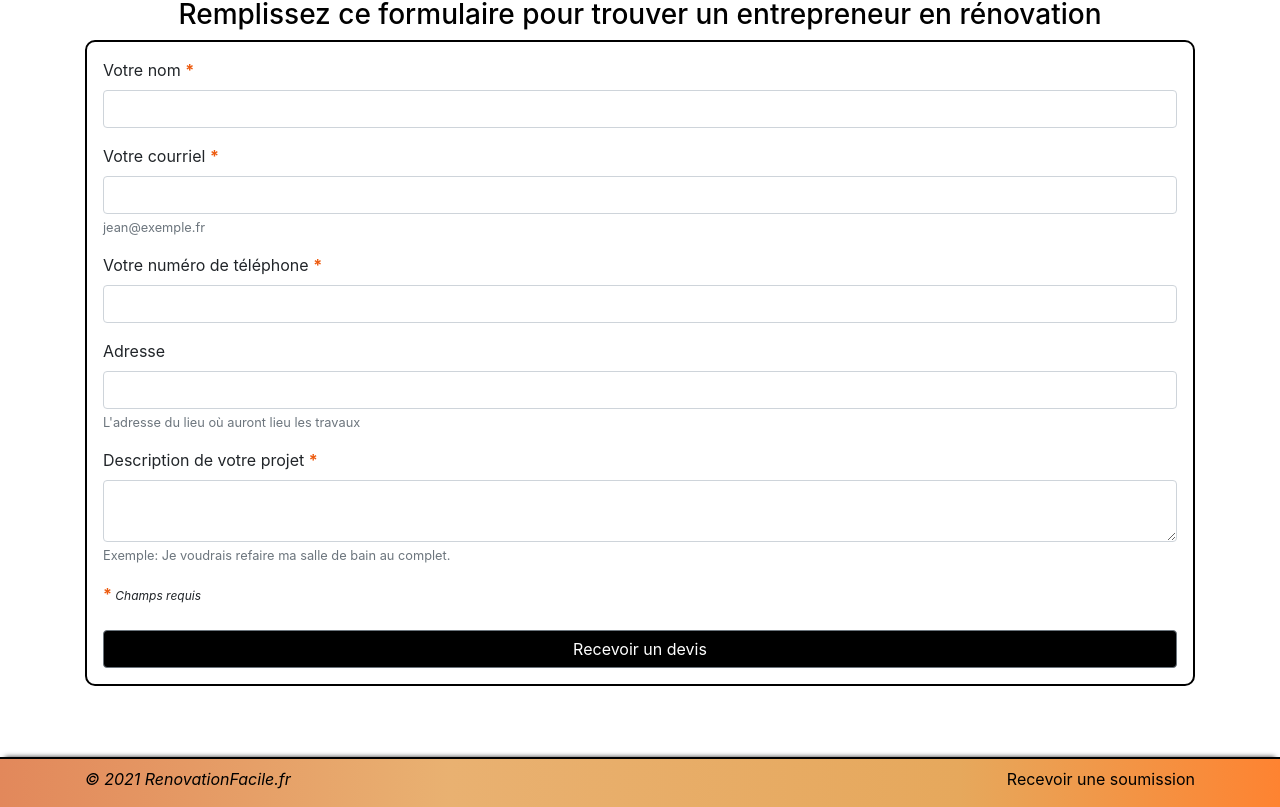
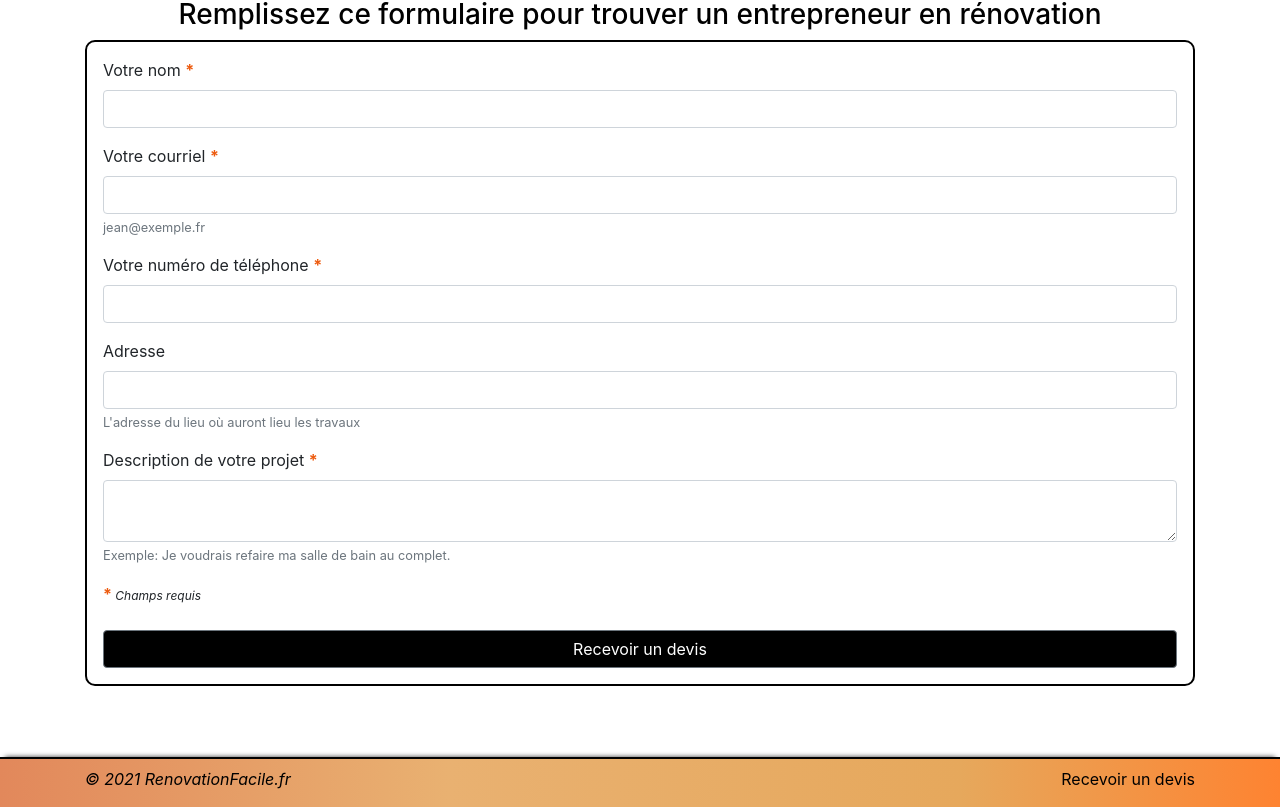
Before and after one commit to khalilbellil/next-rf, a Next.js app: page / in a window 1280 px wide. Shown: the part 607-1414 px from the top of the page. Built offline with nearby package versions, Linux system fonts and the light colour scheme.

Commit message:
content fix

```diff
--- a/layouts/Footer.js
+++ b/layouts/Footer.js
@@ -20,7 +20,7 @@ function Footer() {
             <div className="container">
                 <Row>
                     <Col xs="6" className="pt-2 col-xs-auto"><i>© 2021 RenovationFacile.fr</i></Col>
-                    <Col className="pt-2 col-xs-auto" style={{textAlign: "right"}}><Link className="col" href="/demande-de-devis"><a style={{color:"black"}}>Recevoir une soumission</a></Link></Col>
+                    <Col className="pt-2 col-xs-auto" style={{textAlign: "right"}}><Link className="col" href="/demande-de-devis"><a style={{color:"black"}}>Recevoir un devis</a></Link></Col>
                 </Row>
             </div>
         </div>
```
